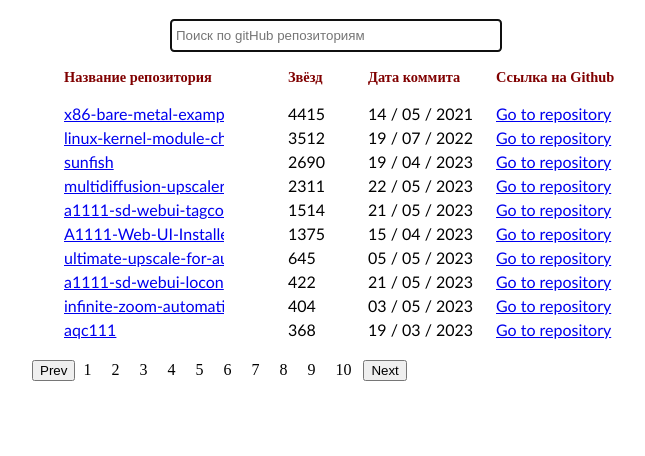
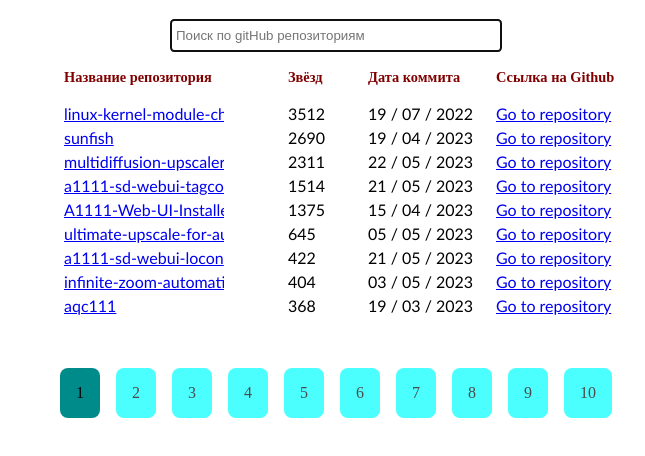
Before and after one commit to uchenick55/github-repository-search, a React (Create React App) app: page /#/ in a window 1280 px wide. Shown: the top 456 px of the page, without its empty margins (304-949 px from the left). Built offline with nearby package versions, Linux system fonts and the light colour scheme.

Commit message:
добавил стили пагинации, активная вкладка, анимация

```diff
--- a/src/components/Github/Repositories/Pagination/Pagination.tsx
+++ b/src/components/Github/Repositories/Pagination/Pagination.tsx
@@ -3,10 +3,10 @@
 import s from "../Repositories.module.css"
 
 type PaginationType = {
-    totalRepositoriesCount: number,// общее число репозиториев на странице
-    pageSize: number,// количество репозиториев на одной странице
+    totalRepositoriesCount: number,//
+    pageSize: number,//
     currentPage: number,// текущая страница пагинации
-    PortionSize: number// количество отображаемых страниц из всего массива
+    PortionSize: number// количество отображаемых страниц
     currentRangeLocal: number,
     setPaginationDataAC: (PaginationData: PaginationDataType) => void //экшн креатор задания данных пагинации в стейт
     PaginationData: PaginationDataType
@@ -26,32 +26,10 @@
         pages.push( i ); // добавляем все страницы пользователей
     }
 
-    const PortionSizeLeft = 1 + PortionSize * (currentRangeLocal - 1); // Нижнее значение порций (не меньше 1)
-    const PortionSizeRight = PortionSize * currentRangeLocal; // Верхнее значение страниц (не больше PagesCount)
-    const slicedPages2 = pages.filter(
-        // фильтруем весь массив страниц пользователей
-        (p) => p >= PortionSizeLeft && p <= PortionSizeRight // оставляем только в заданном диапазоне
-    );
-
-    type setPortionValueType = "prevPortion" | "nextPortion"
-    const setPortion = (setPortionValue: setPortionValueType) => { // задать текущую порцию пагинации
-        if (setPortionValue === "prevPortion" && currentRangeLocal > 1) // если мы жмем prevPortion
-        {
-            setPaginationDataAC( {...PaginationData, currentRangeLocal: PaginationData.currentRangeLocal - 1} )
-            // onChangeRangeLocal( -1 )  уменьшаем диапазон на 1
-        }
-        if (setPortionValue === "nextPortion") // если мы жмем nextPortion
-        {
-            setPaginationDataAC( {...PaginationData, currentRangeLocal: PaginationData.currentRangeLocal + 1} )
-
-            //    onChangeRangeLocal( +1 )увеличиваем  диапазон на 1
-        }
-    };
-
-    const renderSlicedPages = slicedPages2.map( (p) => { // мапинг отобранного массива
+    const renderSlicedPages = pages.map( (p) => { // мапинг отобранного массива
         return (
-            <span // пагинация
-                className={s.PaginationItem}
+            <div // пагинация
+                className={`${s.PIC} ${p===PaginationData.currentPage? s.PaginationItemCurrent:s.PaginationItem}`} //стиль каждого элемента пагинации
                 key={p} // ключ - страница
                 onClick={() => { // по клику
                     setPaginationDataAC( {...PaginationData, currentPage: p} )
@@ -60,25 +38,14 @@
                 }}
             >
                 {p} {/*отрисовать номер страницы в пагинации*/}
-            </span>
-
+            </div>
         );
     } )
 
     return (
-        <div className={s.PaginationCommon}>
-            <div> {/*стиль мышки рука */}
-                <button onClick={() => {
-                    setPortion( "prevPortion" )
-                }}>Prev
-                </button>
-                {/*диапазон пагинации вниз*/}
+        <div className={s.ToCenter}>  {/*в центр пагинацию*/}
+            <div className={s.PaginationCommon}>{/*смещение сверху*/}
                 {renderSlicedPages} {/*отрисовка пагинации страниц внутри кнопок*/}
-                <button onClick={() => {
-                    setPortion( "nextPortion" )
-                }}>Next
-                </button>
-                {/*диапазон пагинации вверх*/}
             </div>
         </div>
     );
--- a/src/components/Github/Repositories/RenderRepositories.tsx
+++ b/src/components/Github/Repositories/RenderRepositories.tsx
@@ -11,7 +11,10 @@
 const RenderRepositories: React.FC<RenderRepositoriesType> = ({RepositoriesData, PaginationData}) => {
 
     const RepositoriesDataFiltered: SearchResultDataType | MyRepositoriesDataType
-        = RepositoriesData.filter((r, ind, arr)=>ind<PaginationData.pageSize)
+        = RepositoriesData.filter((r, ind)=> // фильтрация всех загруженых репозиториев
+        ind>PaginationData.pageSize*(PaginationData.currentPage-1) && // с репозиториев по текущей странице
+        ind<PaginationData.pageSize*PaginationData.currentPage // до репозиториев на pageSize больше
+    )
 
     return <div className={s.RenderRepositoriesCommon}>
         <div className={s.RepositoryItemHeaderCommon+ " " + s.PosAbs}>
--- a/src/components/Github/Repositories/Repositories.module.css
+++ b/src/components/Github/Repositories/Repositories.module.css
@@ -92,9 +92,26 @@
     position: absolute;
     top: 22rem;
 }
-
-.PaginationItem {
+.PIC { /*общий стиль элемента пагинации*/
+    display: inline-block;
     cursor: pointer;
     margin: 0.5rem;
+    transition: 0.2s ease-in-out;
+    padding: 1rem;
+    border-radius: 0.5rem;
+}
+.PaginationItemCurrent { /*текущая страница пагинации*/
+    background-color: darkcyan;
+    opacity: 1 ;
+}
+.PaginationItem { /*остальные страницы пагинации*/
+    background-color: aqua ;
+    opacity: 0.7 ;
 
 }
+
+.PaginationItem:hover {
+    transform: scale(1.2);
+    opacity: 1 ;
+
+}
--- a/src/redux/github-reducer.ts
+++ b/src/redux/github-reducer.ts
@@ -24,7 +24,7 @@
         pageSize: 10, // количество репозиториев на одной странице
         currentPage: 1, // текущая страница пагинации
         currentRangeLocal: 1, // текущий диапазон страниц пагинации
-        PortionSize: 10  // количество отображаемых страниц между кнопками
+        PortionSize: 10  // количество отображаемых страниц
     },
     MyRepositoriesData: // заглушка, пока захардкодил список вместо моих репозиториев для примера
         [
```
